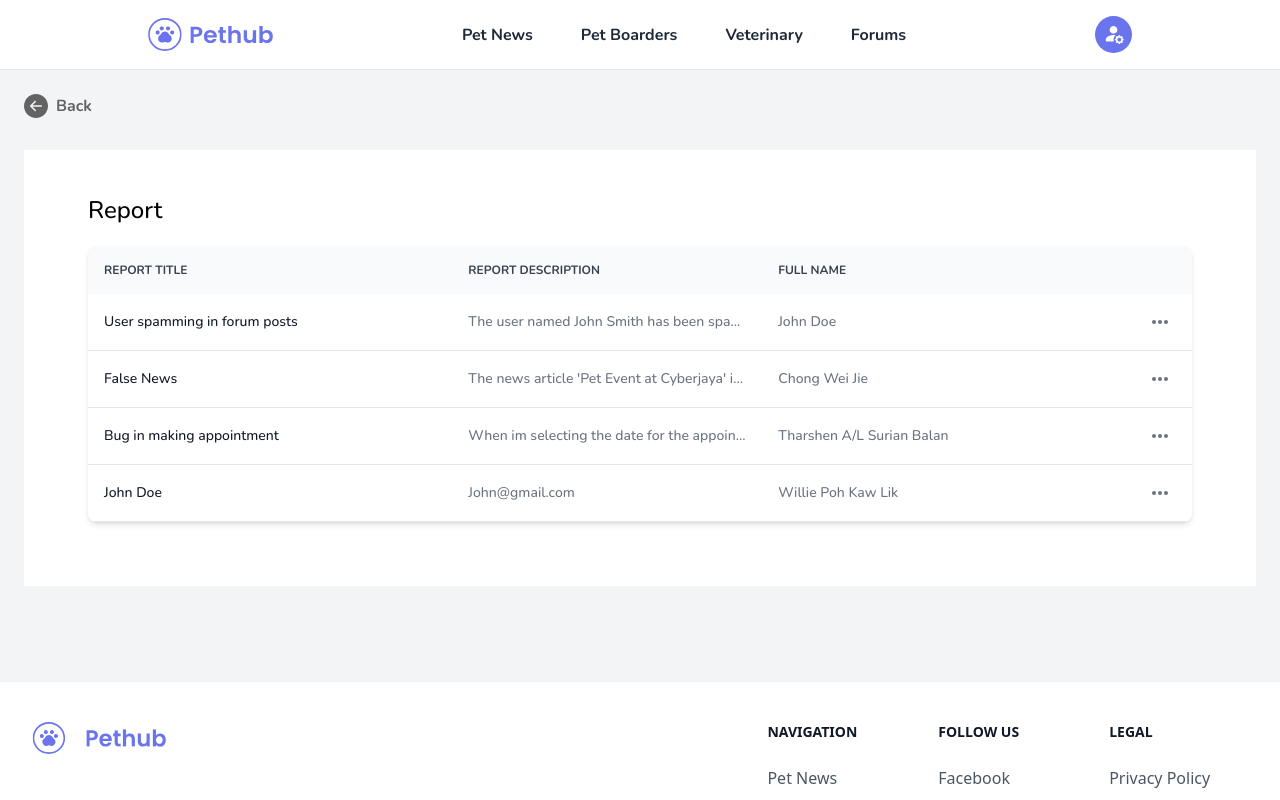
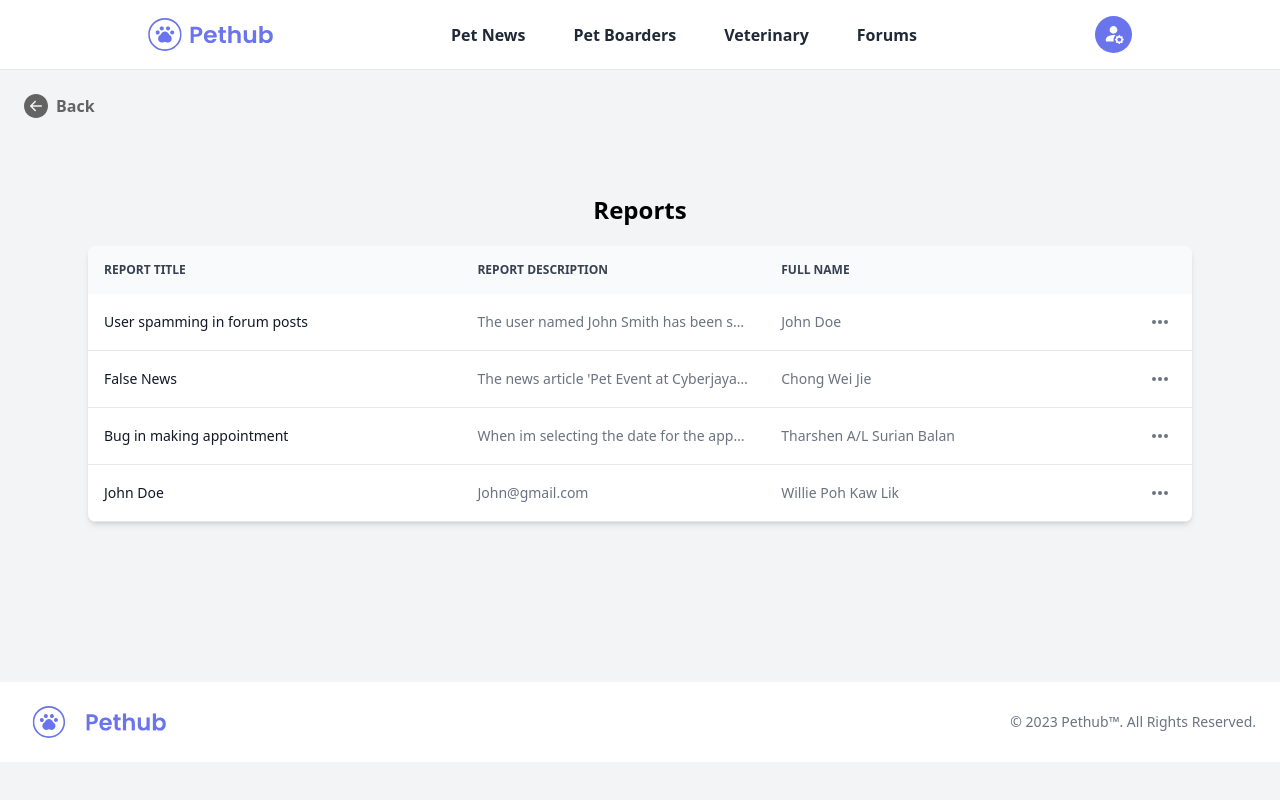
Before and after one commit to Cwjiee/pethub-frontend, a Next.js app: page /report in a window 1280 px wide. Shown: the top 800 px of the page. Built offline with nearby package versions, Linux system fonts and the light colour scheme.

Commit message:
feat: add admin footer

```diff
--- /dev/null
+++ b/src/components/organisms/AdminFooter.jsx
@@ -0,0 +1,24 @@
+import Image from "next/image"
+import Logo from "../../../public/logo.svg"
+import Pethub from "../../../public/Pethub.svg"
+
+export default function AdminFooter() {
+  return (
+    <footer className="p-4 bg-white sm:p-6 mt-24">
+      <div className="mx-auto max-w-screen-xl">
+        <div className="md:flex md:justify-between">
+          <div className="mb-6 md:mb-0">
+            <a href="https://flowbite.com" className="flex items-center">
+              <Image src={Logo} className="mr-3 h-8" alt="FlowBite Logo" width={50} height={50} />
+              <Image src={Pethub} alt="Pethub" width={80} height={80} />
+            </a>
+          </div>
+          <div className="sm:flex sm:items-center sm:justify-between">
+            <span className="text-sm text-gray-500 sm:text-center dark:text-gray-400">© 2023 <a href="https://flowbite.com" className="hover:underline">Pethub™</a>. All Rights Reserved.
+            </span>
+          </div>
+        </div>
+      </div>
+    </footer>
+  )
+}
--- a/src/pages/report/index.jsx
+++ b/src/pages/report/index.jsx
@@ -1,6 +1,7 @@
 import Navbar from "@/components/organisms/Navbar"
 import BackButton from "@/components/atoms/BackButton"
 import Table from "@/components/organisms/Table"
+import AdminFooter from "@/components/organisms/AdminFooter"
 
 export default function Report() {
   return (
@@ -8,9 +9,9 @@ export default function Report() {
       <Navbar></Navbar>
       <div className="w-full m-auto pt-6 px-6">
         <BackButton/>
-        <div className="w-full mt-8 m-auto py-11 px-16 bg-white">
+        <div className="w-full mt-8 m-auto py-11 px-16">
           <div className="flex flex-col">
-            <div className="text-2xl">Report</div>
+            <div className="text-2xl mx-auto font-bold">Reports</div>
             <Table />
           </div>
         </div>
@@ -18,3 +19,12 @@ export default function Report() {
     </>
   )
 }
+
+Report.getLayout = function getLayout(page) {
+  return (
+    <main>
+      {page}
+      <AdminFooter />
+    </main>
+  )
+}
```
